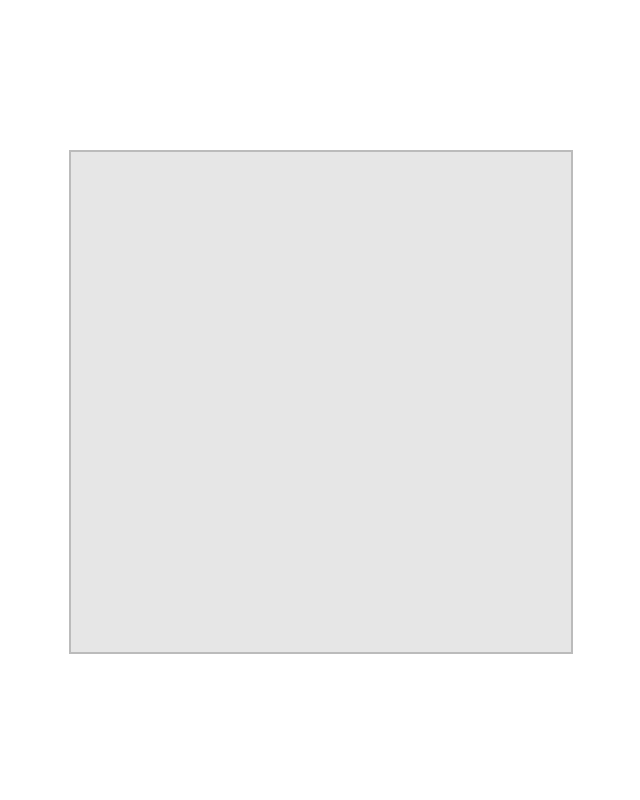
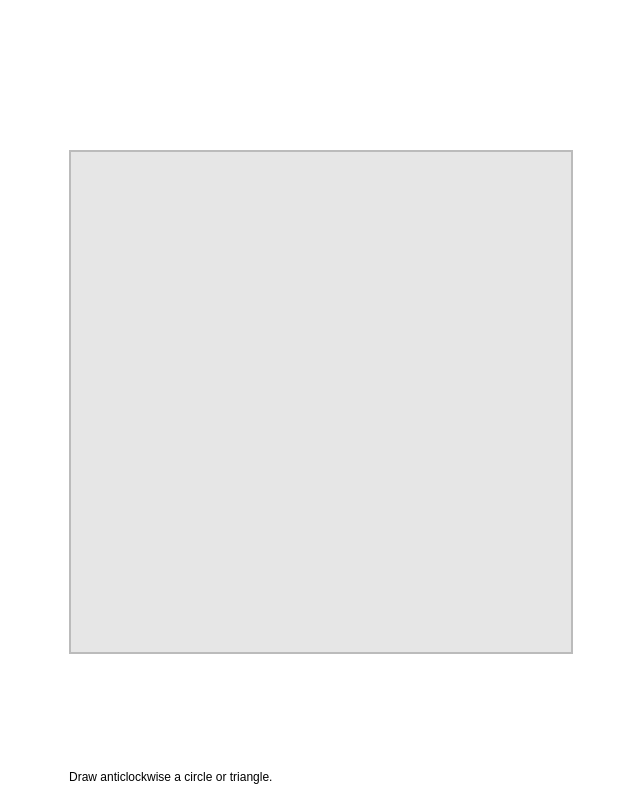
Before and after one commit to nok/onedollar-unistroke-coffee, a plain HTML site: page examples/jquery/index.html in a window 1280 px wide. Shown: the whole page, without its empty margins (321-961 px from the left). Drawn offline with nearby package versions, Linux system fonts and the light colour scheme.

Commit message:
improve the examples

```diff
--- a/examples/javascript/style.css
+++ b/examples/javascript/style.css
@@ -20,3 +20,14 @@ body {
 .sketch:hover {
   cursor: pointer;
 }
+.data {
+  display: inline-block;
+  position: absolute;
+  bottom: 15px;
+  left: 50%;
+  width: 500px;
+  margin-left: -250px;
+  font-family: Arial, sans-serif;
+  font-size: 12px; line-height: 15px;
+  color: #000;
+}
--- a/examples/jquery/index.html
+++ b/examples/jquery/index.html
@@ -10,6 +10,7 @@
 </head>
 <body>
   <div class="sketch" id="js-sketch" width="500px" height="500px"></div>
+  <div class="data">Draw anticlockwise a circle or triangle.</div>
   <script>
     $(document).ready(function(){
 
--- a/examples/jquery/style.css
+++ b/examples/jquery/style.css
@@ -20,3 +20,14 @@ body {
 .sketch:hover {
   cursor: pointer;
 }
+.data {
+  display: inline-block;
+  position: absolute;
+  bottom: 15px;
+  left: 50%;
+  width: 500px;
+  margin-left: -250px;
+  font-family: Arial, sans-serif;
+  font-size: 12px; line-height: 15px;
+  color: #000;
+}
```
Also changed, not shown: examples/javascript/index.html (+20 -8 lines), README.md.
